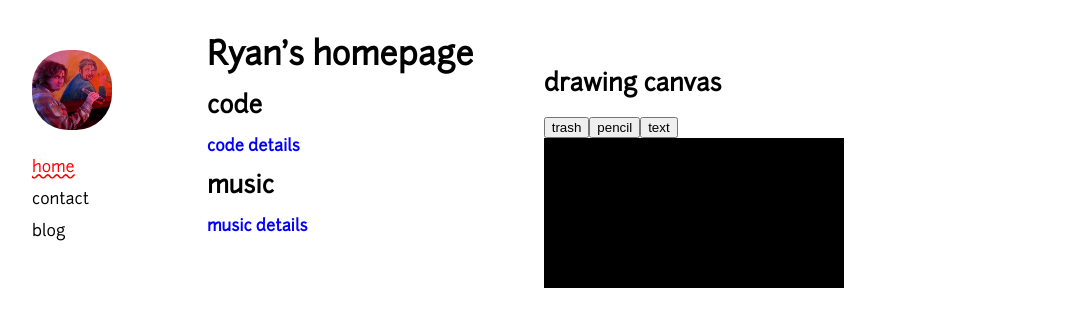
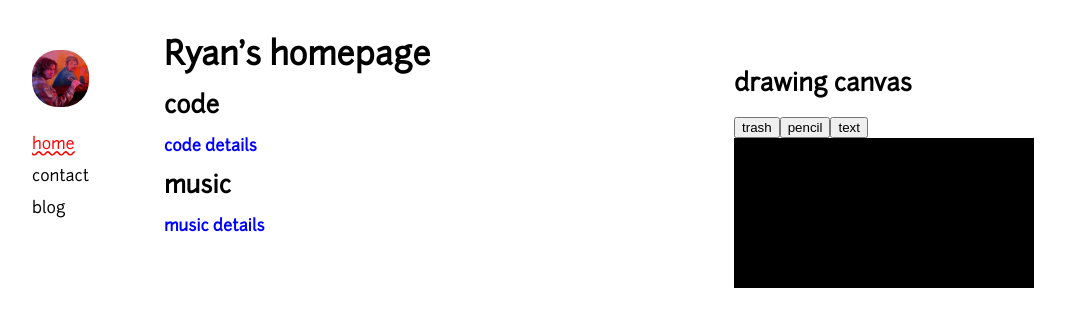
Before and after one commit to rprend/YAPS, a Next.js app: page / in a window 1280 px wide. Shown: the top 326 px of the page, without its empty margins (108-1173 px from the left). Built offline with nearby package versions, Linux system fonts and the light colour scheme; a web font is replaced by a local one.

Commit message:
Set width

```diff
--- a/components/blog.tsx
+++ b/components/blog.tsx
@@ -6,7 +6,7 @@ export interface BlogProps {
 
 export function Blog(props: BlogProps): JSX.Element {
   return (
-    <div className={classnames({hidden: !props.showing})}>
+    <div className={classnames({hidden: !props.showing, 'blog': true})}>
       <h1>Blog</h1>
       <p>Writing i think worth sharing</p>
     </div>
--- a/styles/index.scss
+++ b/styles/index.scss
@@ -6,6 +6,10 @@
     .expanded {
       text-decoration: wavy underline;
     }
+  }
+
+  .homepage, .contact, .blog {
+    width: 500px;
   }
 
   .sidebar {
```
